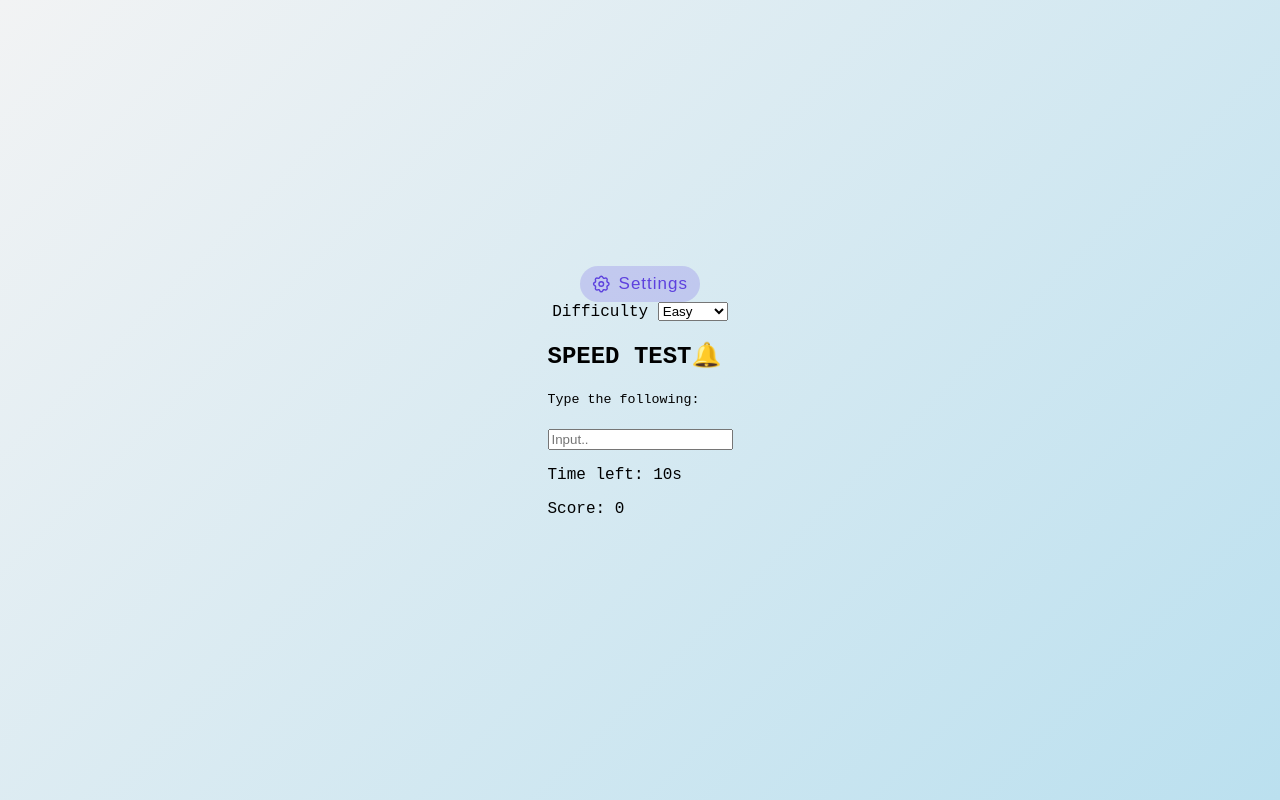
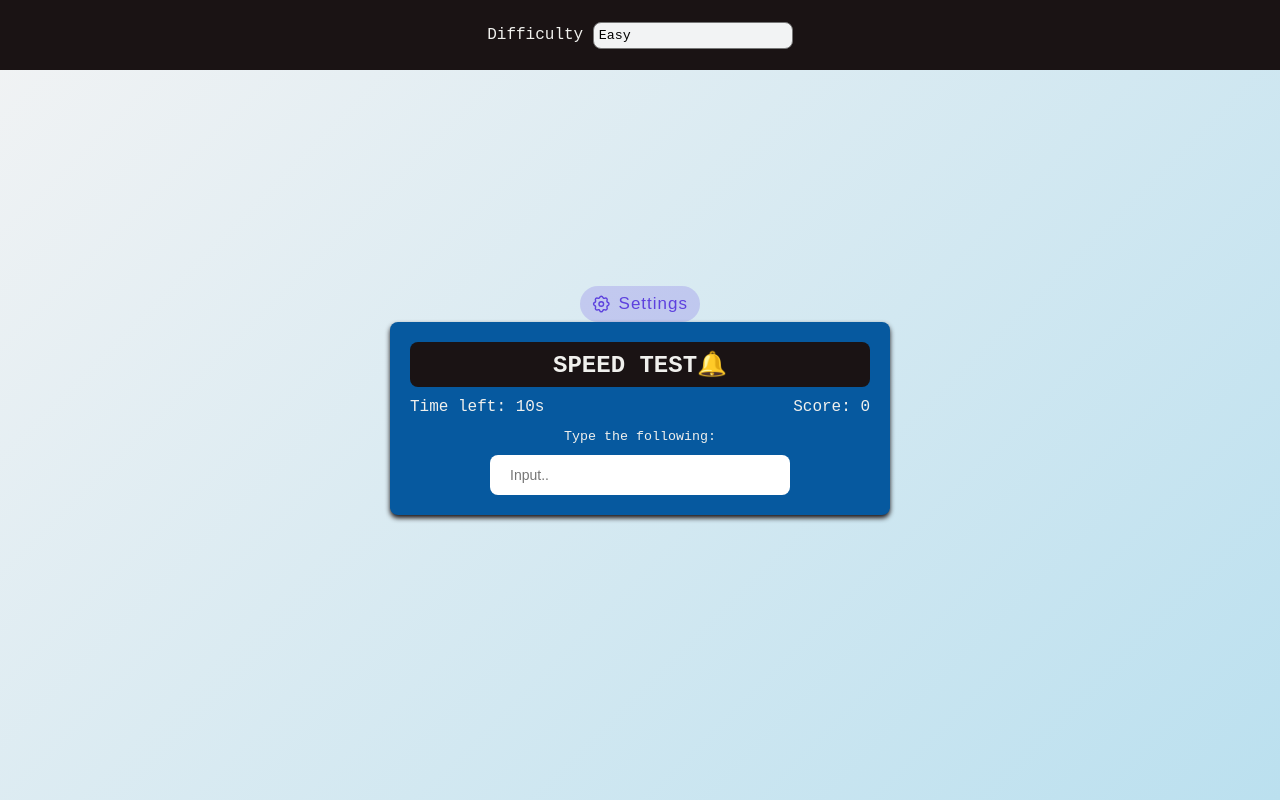
Before and after one commit to aaryavbehl/typegame, a plain HTML site: page index.html in a window 1280 px wide. Drawn offline with Linux system fonts and the light colour scheme; a web font is replaced by a local one.

Commit message:
modified:   style.css

```diff
--- a/style.css
+++ b/style.css
@@ -58,3 +58,111 @@ body {
 }
 
 @keyframes spin {
+  0% {
+    transform: rotate(0deg);
+  }
+
+  100% {
+    transform: rotate(360deg);
+  }
+}
+
+select {
+  width: 200px;
+  padding: 5px;
+  font-family: inherit;
+  appearance: none;
+  -webkit-appearance: none;
+  -moz-appearance: none;
+  border-radius: var(--border-radius);
+  background-color: var(--gradient-color);
+}
+
+select:focus,
+button:focus, input:focus {
+  outline: 0;
+}
+
+.settings-btn {
+  position: absolute;
+  bottom: 30px;
+  right: 30px;
+}
+
+.settings {
+  position: absolute;
+  top: 0;
+  left: 0;
+  width: 100%;
+  background-color: var(--overlay-color);
+  color: var(--text-color);
+  height: 70px;
+  display: flex;
+  align-items: center;
+  justify-content: center;
+  transform: translateY(0);
+  transition: transform 0.3s ease-in-out;
+}
+
+.settings.hide {
+  transform: translateY(-100%)
+}
+
+.container {
+  background-color: var(--secondary-color);
+  padding: 20px;
+  border-radius: var(--border-radius);
+  box-shadow: 0 3px 5px var(--overlay-color);
+  color: var(--text-color);
+  position: relative;
+  text-align: center;
+  width: 500px;
+  max-width: 90vw;
+}
+
+h1 {
+  margin: 0;
+}
+
+h2 {
+  background-color: var(--overlay-color);
+  padding: 8px;
+  border-radius: var(--border-radius);
+  margin: 0 0 40px;
+}
+
+input {
+  border: 0;
+  border-radius: var(--border-radius);
+  font-size: 14px;
+  width: 300px;
+  padding: 12px 20px;
+  margin-top: 10px;
+}
+
+.score-container {
+  position: absolute;
+  top: 60px;
+  right: 20px;
+}
+
+.time-container {
+  position: absolute;
+  top: 60px;
+ left: 20px;
+}
+
+.end-game-container {
+  background-color: inherit;
+  border-radius: inherit;
+  display: none;
+  align-items: center;
+  justify-content: center;
+  flex-direction: column;
+  position: absolute;
+  top: 0;
+  left: 0;
+  width: 100%;
+  height: 100%;
+  z-index: 1;
+}
```
